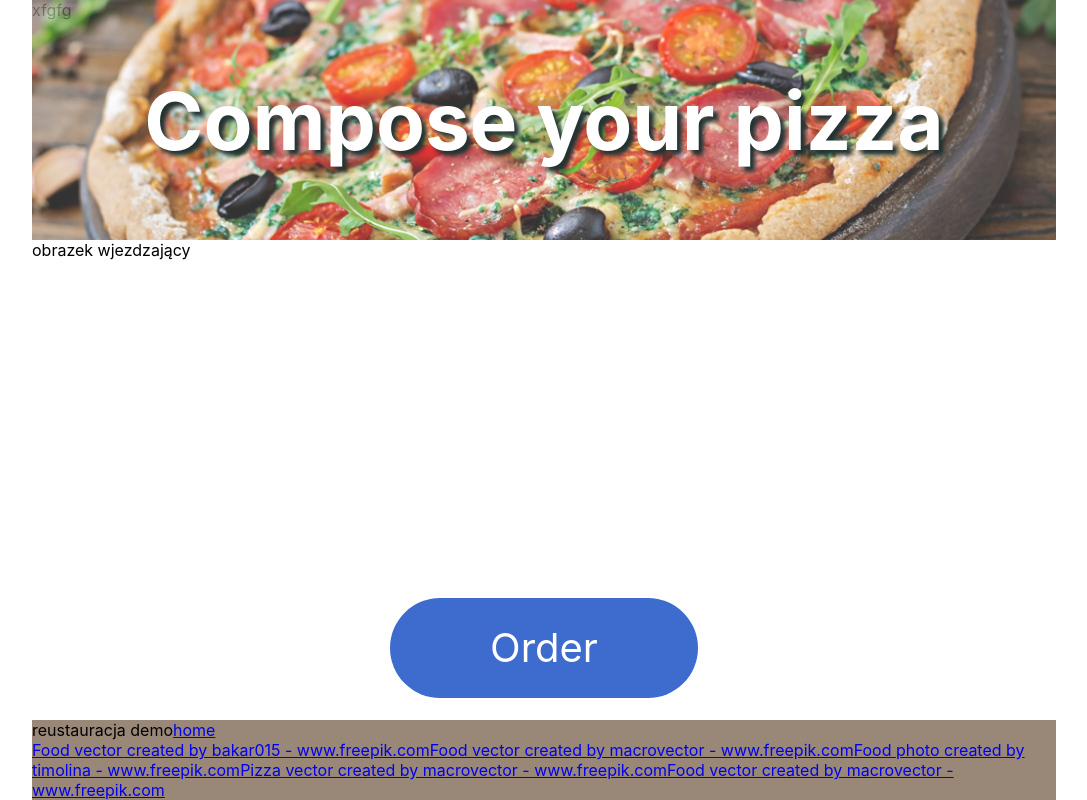
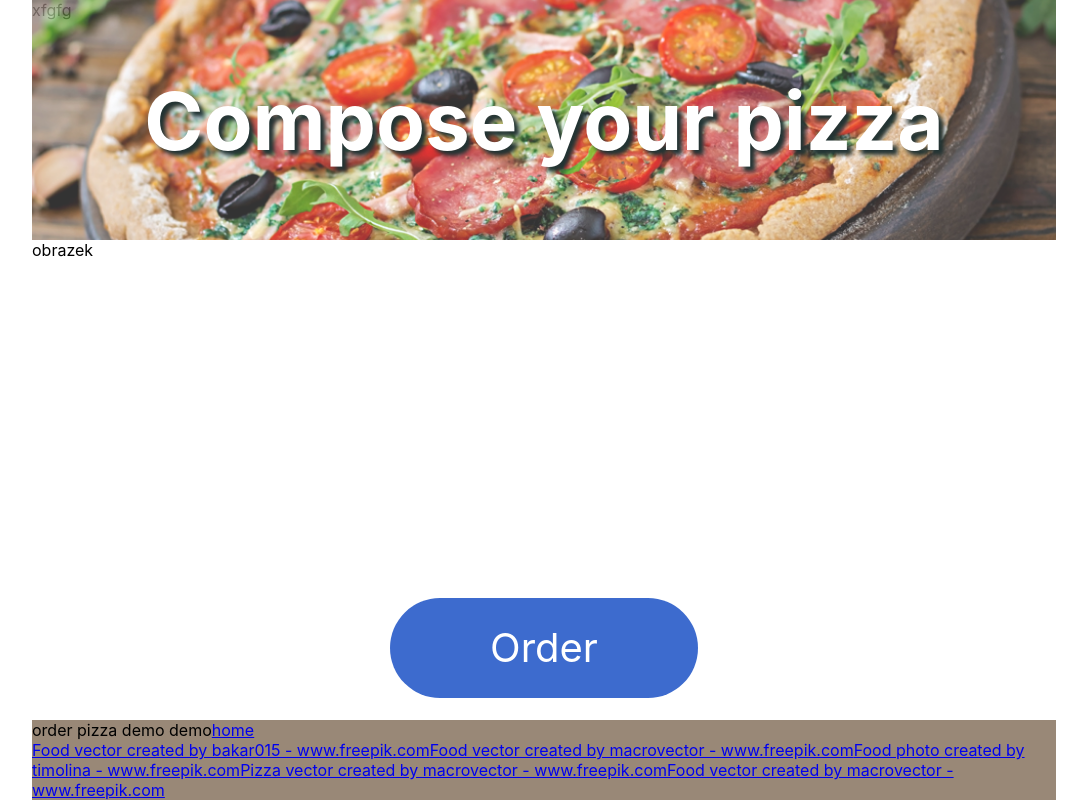
Before and after one commit to PawelBorowik/AppMakePizza, a React (Create React App) app in the folder fast-food/: page / in a window 1280 px wide. Shown: the whole page, without its empty margins (96-1183 px from the left). Built offline with nearby package versions, Linux system fonts and the light colour scheme.

Commit message:
add  change in footer and remove empty space in home js

```diff
--- a/fast-food/src/components/App.js
+++ b/fast-food/src/components/App.js
@@ -41,7 +41,7 @@ function App() {
             <Route exact path="/Basket" component={Basket} />
           </div>
           <footer className="footer">
-            reustauracja demo
+            order pizza demo demo
                 <Link to="/">home</Link><br />
             <a href="https://www.freepik.com/free-photos-vectors/food">Food vector created by bakar015 - www.freepik.com</a>
 
--- a/fast-food/src/components/Home.js
+++ b/fast-food/src/components/Home.js
@@ -6,14 +6,12 @@ import { Link } from "react-router-dom";
 import '../style/Home.scss'
 
 
-
-
 function Home() {
     return (
         <div className="home">
 
             <section className="home__invitation">
-                obrazek wjezdzający
+                obrazek
             </section>
             <section className="home__order">
                 <Link className="home__link" to="/Order">Order</Link>
```
